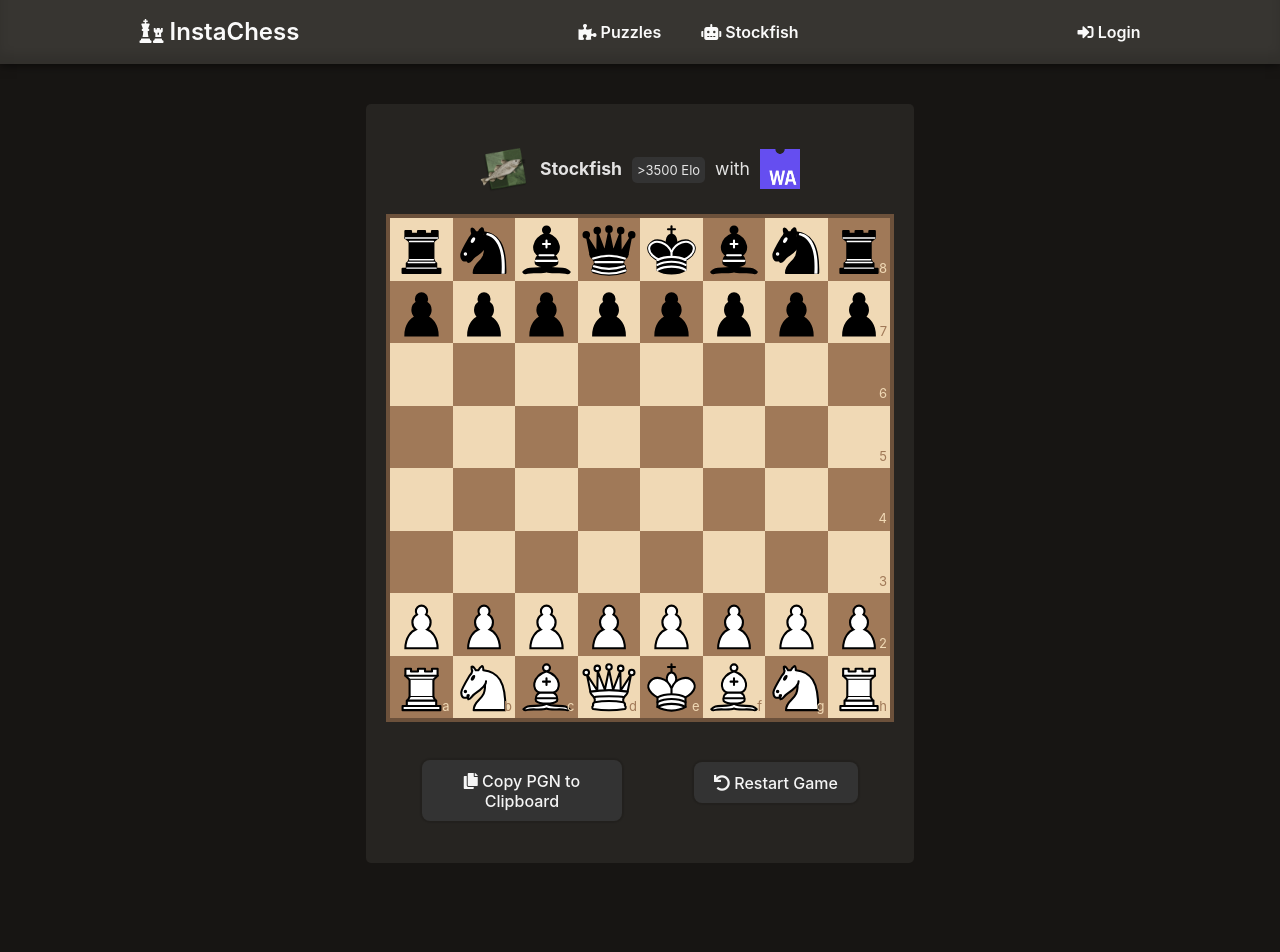
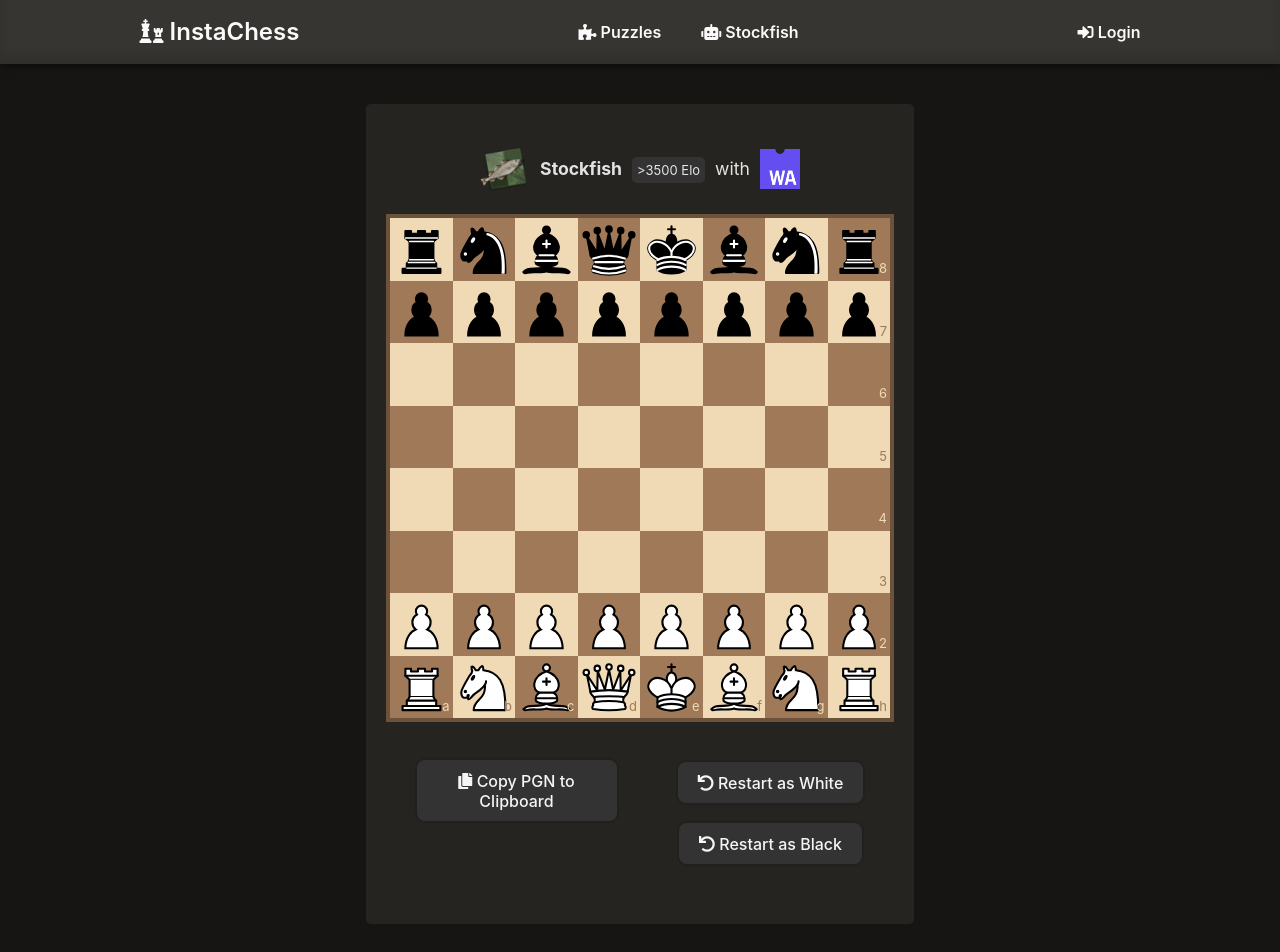
Before and after one commit to IIC3585-2023/svelte-grupo-04, a Svelte app: page /stockfish in a window 1280 px wide. Shown: the top 952 px of the page. Before the commit the page ends 903 px from the top, so only its background shows below. Built offline with nearby package versions, Linux system fonts and the light colour scheme.

Commit message:
flipboard and restart game as black with stockfish

```diff
--- a/src/components/Chessboard.svelte
+++ b/src/components/Chessboard.svelte
@@ -1,5 +1,5 @@
 <script context="module">
-  // import DragDropTouch from "svelte-drag-drop-touch";
+  import DragDropTouch from "svelte-drag-drop-touch";
 </script>
 
 <script>
@@ -55,6 +55,10 @@
     if (pointOfView === "b") {
       position = position.map((row) => row.reverse()).reverse();
     }
+  }
+  export function flipBoard() {
+    pointOfView = pointOfView === "w" ? "b" : "w";
+    position = position.map((row) => row.reverse()).reverse();
   }
 
   // check props
@@ -176,7 +180,7 @@
   }
 
   function handleDragStart(event) {
-    currSourceSquare = event.target.dataset.square;
+    currSourceSquare = getSquareByNumCoords(...event.target.dataset.square.split("").map((el) => parseInt(el)));
 
     // if window is not mobile
     if (typeof screen.orientation !== "undefined") {
@@ -196,7 +200,7 @@
     event.preventDefault();
     const sourceSquare = currSourceSquare;
     // get targetSquare by position of cursor
-    const targetSquare = event.target.dataset.square;
+    const targetSquare = getSquareByNumCoords(...event.target.dataset.square.split("").map((el) => parseInt(el)));
     dropPiece(sourceSquare, targetSquare);
   }
 
@@ -257,20 +261,20 @@
       {#each row as squareData, j}
         <div
           class="square square-{key} {getSquareColor(j, i)}"
-          data-square={getSquareByNumCoords(j, i)}
+          data-square={`${j}${i}`}
           on:dragover={handleDragOver}
           on:drop={handleDrop}
         >
           {#if i === 7 || j === 7}
             <span class="label-coord">
-              {getLabel(j, i)}
+              {(pointOfView === "b")?  getLabel(j, i) : getLabel(j, i)}
             </span>
           {/if}
           {#if squareData}
             <!-- if piece is king add class king -->
             <img
               src={piecesjson[squareData.type + squareData.color]}
-              data-square={getSquareByNumCoords(j, i)}
+              data-square={`${j}${i}`}
               alt=""
               class="piece {(chess.isCheck() || chess.isCheckmate()) &&
               squareData.type === 'k' &&
--- a/src/pages/Home.svelte
+++ b/src/pages/Home.svelte
@@ -86,7 +86,6 @@
   }
 
   function giveOrDeleteLike(postId) {
-    console.log(postsLiked)
     if (postsLiked.includes(postId)) {
       changeLikesShowing(postId, "down");
       deleteLike(postId);
@@ -227,7 +226,13 @@
     all: unset;
     cursor: pointer;
     font-size: 1.5rem;
+    transition: all 0.1s ease-in-out;
   }
+
+  .like-button:hover {
+    filter: drop-shadow(0 0 0.2rem red);
+  }
+
   .like-button:active {
     transform: scale(1.1);
     filter: drop-shadow(0 0 0.2rem red);
--- a/src/pages/PlayStockfish.svelte
+++ b/src/pages/PlayStockfish.svelte
@@ -11,9 +11,9 @@
   import draw_gif from "../assets/draw.gif";
 
   let chessboard;
-  let currentFen = "rnbqkbnr/pppppppp/8/8/8/8/PPPPPPPP/RNBQKBNR w KQkq - 0 1";
+  const initFen = "rnbqkbnr/pppppppp/8/8/8/8/PPPPPPPP/RNBQKBNR w KQkq - 0 1";
 
-  let game = new Chess(currentFen);
+  let game = new Chess(initFen);
   let history = game.history();
   let playerColor = game.turn();
   const textsOverlay = {
@@ -37,9 +37,13 @@
   let currentOverlayText = textsOverlay.loss;
   let overlayShowing = false;
 
-  function restart() {
+  function restart(color) {
+    if (color !== playerColor) {
+      chessboard.flipBoard();
+    }
     chessboard.restartGame();
     overlayShowing = false;
+    playerColor = color;
   }
 
   const stockfish = new Worker("stockfish.js");
@@ -58,10 +62,7 @@
     if (event.data.includes("bestmove")) {
       try {
         const bestMove = event.data.split(" ")[1];
-        const move = chessboard.makeMove(
-          bestMove.slice(0, 2),
-          bestMove.slice(2, 4)
-        );
+        chessboard.makeMove(bestMove.slice(0, 2), bestMove.slice(2, 4));
       } catch (e) {}
     }
   };
@@ -106,10 +107,16 @@
   <Chessboard bind:this={chessboard} bind:chess={game} bind:history />
   <div class="bottom-section">
     <TableOfMoves {history} />
-    <button on:click={restart}>
-      <i class="fas fa-undo" />
-      Restart Game
-    </button>
+    <div class="buttons-restart">
+      <button on:click={() => restart("w")}>
+        <i class="fas fa-undo" />
+        Restart as White
+      </button>
+      <button on:click={() => restart("b")}>
+        <i class="fas fa-undo" />
+        Restart as Black
+      </button>
+    </div>
   </div>
 </div>
 
@@ -178,10 +185,6 @@
     margin: 10px 5px;
   }
 
-  button {
-    margin: 20px 0;
-  }
-
   @media (max-width: 768px) {
     button {
       width: 100px;
@@ -195,4 +198,13 @@
     align-items: start;
     padding: 20px 0;
   }
+
+  .buttons-restart {
+    display: flex;
+    flex-direction: column;
+    justify-content: center;
+    align-items: center;
+    gap: 20px;
+    margin: 20px 0;
+  }
 </style>
```
